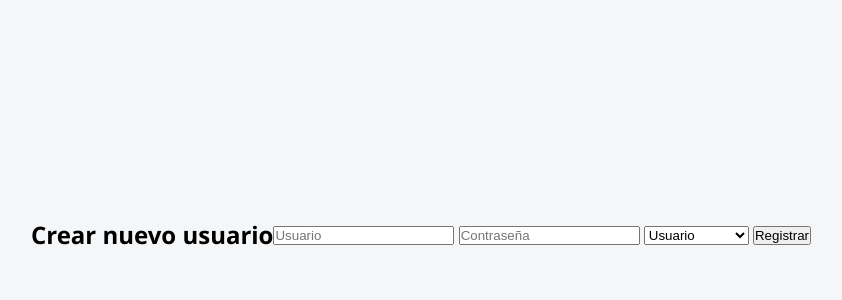
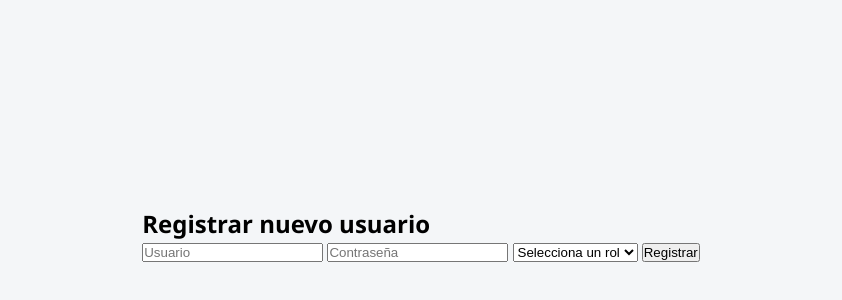
Before and after one commit to Alvigo1709/cotizador-web-fletes, a plain HTML site: page admin.html in a window 1280 px wide. Shown: the part 166-466 px from the top of the page, without its empty margins (219-1061 px from the left). Drawn offline with Linux system fonts and the light colour scheme.

Commit message:
Update admin.html

```diff
--- a/admin.html
+++ b/admin.html
@@ -1,20 +1,25 @@
 <!DOCTYPE html>
-<html>
+<html lang="es">
 <head>
-  <title>Panel de Administrador</title>
-  <link rel="stylesheet" href="css/style.css">
+  <meta charset="UTF-8" />
+  <meta name="viewport" content="width=device-width, initial-scale=1.0"/>
+  <title>Admin</title>
+  <link rel="stylesheet" href="css/style.css" />
 </head>
 <body>
-  <h2>Crear nuevo usuario</h2>
+  <div class="form-container">
+    <h2>Registrar nuevo usuario</h2>
     <form id="registerForm">
-    <input type="text" id="newUsername" placeholder="Usuario" required>
-    <input type="password" id="newPassword" placeholder="Contraseña" required>
-    <select id="role">
+      <input type="text" id="nuevoUsuario" placeholder="Usuario" required />
+      <input type="password" id="nuevaContrasena" placeholder="Contraseña" required />
+      <select id="rol" required>
+        <option value="">Selecciona un rol</option>
         <option value="usuario">Usuario</option>
         <option value="admin">Administrador</option>
       </select>
       <button type="submit">Registrar</button>
     </form>
+  </div>
 
   <script type="module" src="js/registerUser.js"></script>
 </body>
```
Lines whose indentation alone changed are shown as unchanged.
